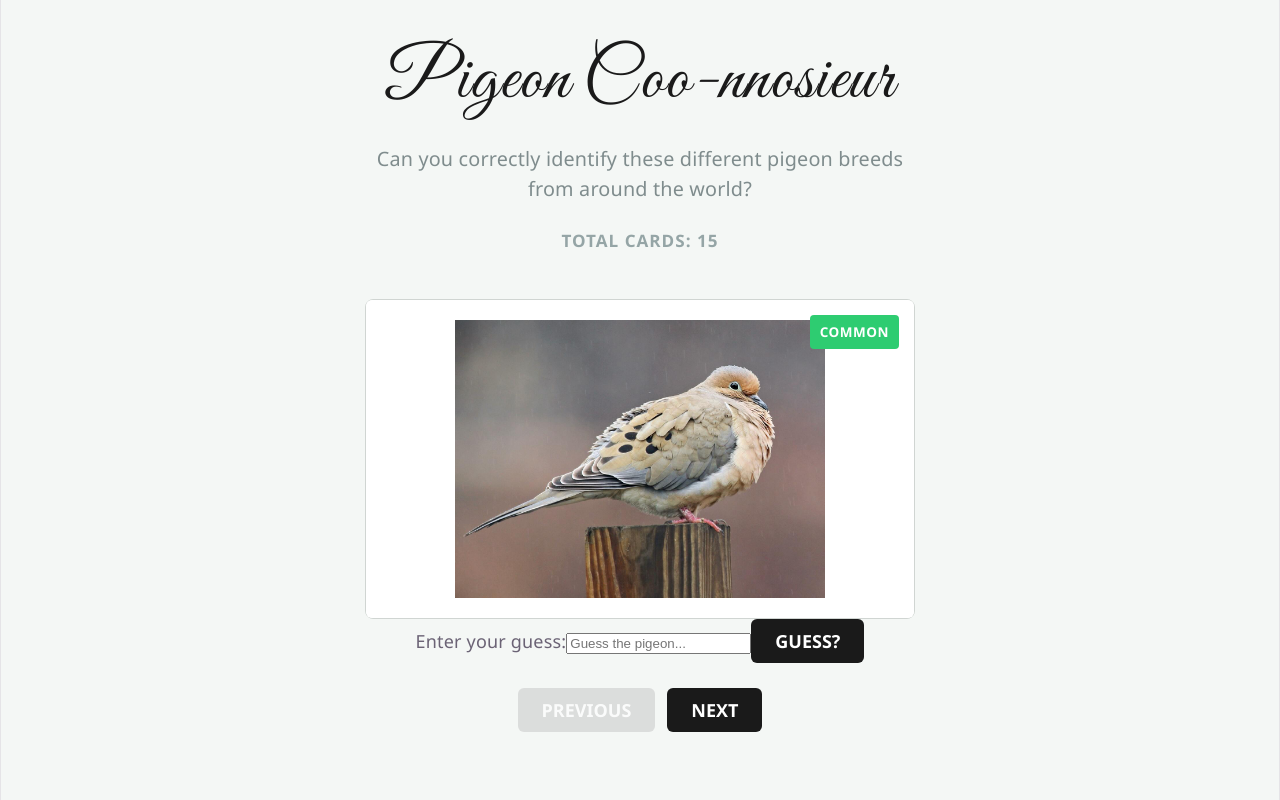
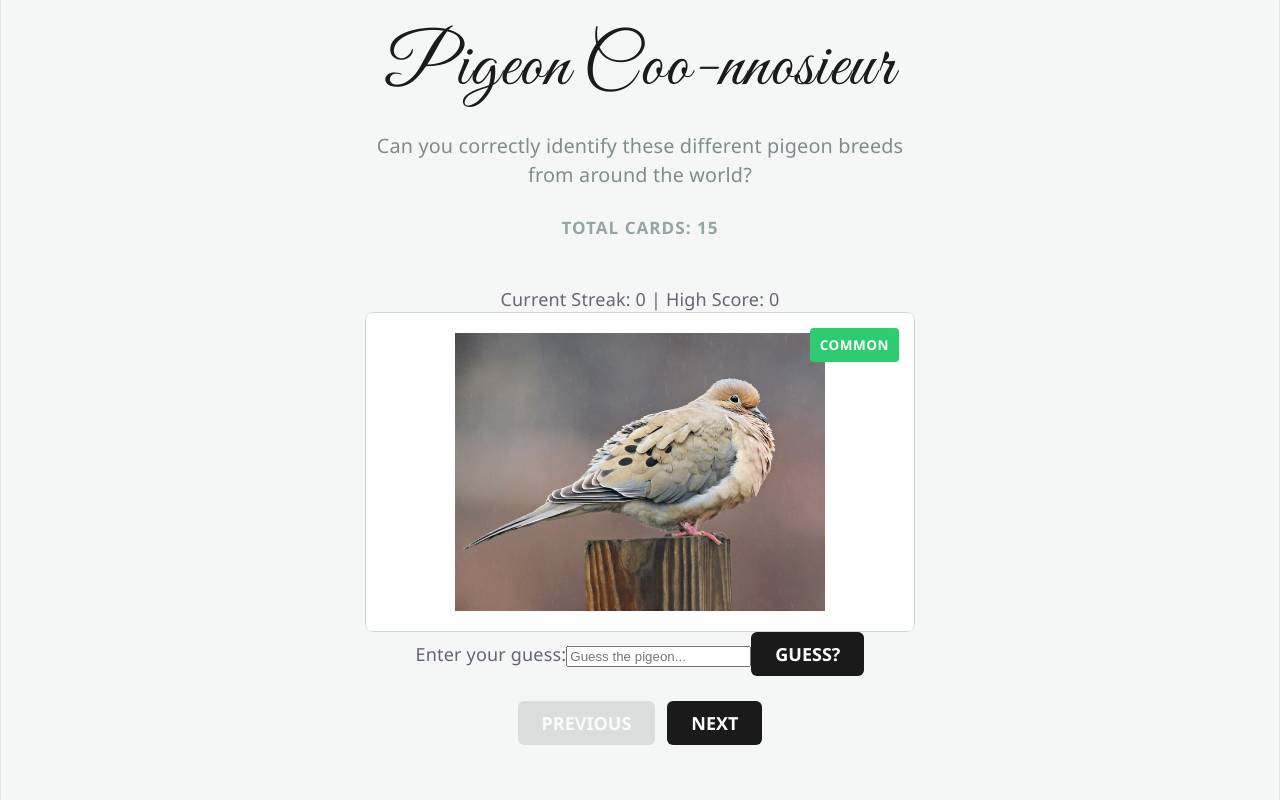
Before and after one commit to mmicat/pigeon-flashcards, a React (Vite) app: page / in a window 1280 px wide. Built offline with nearby package versions, Linux system fonts and the light colour scheme.

Commit message:
feat: add current and longest streak tracking

```diff
--- a/src/App.jsx
+++ b/src/App.jsx
@@ -23,6 +23,9 @@ import pigeonSpeckled from './assets/pigeon-speckled.jpg';
 const App = () => {
   const [userGuess, setUserGuess] = useState('');
   const [guessStatus, setGuessStatus] = useState(''); // '', 'correct', 'incorrect'
+
+  const [currentStreak, setCurrentStreak] = useState(0);
+  const [highStreak, setHighStreak] = useState(0);
 
   const pigeonCards = [
     {
@@ -122,8 +125,17 @@ const App = () => {
 
     if (userAnswer === correctAnswer) {
       setGuessStatus('correct')
+      setCurrentStreak(prev => {
+        const newStreak = prev + 1;
+        if (newStreak > highStreak) {
+          setHighStreak(newStreak);
+        }
+        return newStreak;
+      });
     } else {
-      setGuessStatus('incorrect')
+      setGuessStatus('incorrect');
+      setCurrentStreak(0);
+      alert(`Aw, that's not right! The correct answer was "${pigeonCards[currentCardIndex].answer}"`)
     }
   }
 
@@ -156,6 +168,9 @@ const App = () => {
         <h3>Can you correctly identify these different pigeon breeds from around the world?</h3>
         <span>Total Cards: {pigeonCards.length}</span>
       </div>
+      <div className='streaks'>
+        <p>Current Streak: {currentStreak}   |   High Score: {highStreak}</p>
+      </div>
 
       <CardDisplay // passing props
         card={pigeonCards[currentCardIndex]}
```
